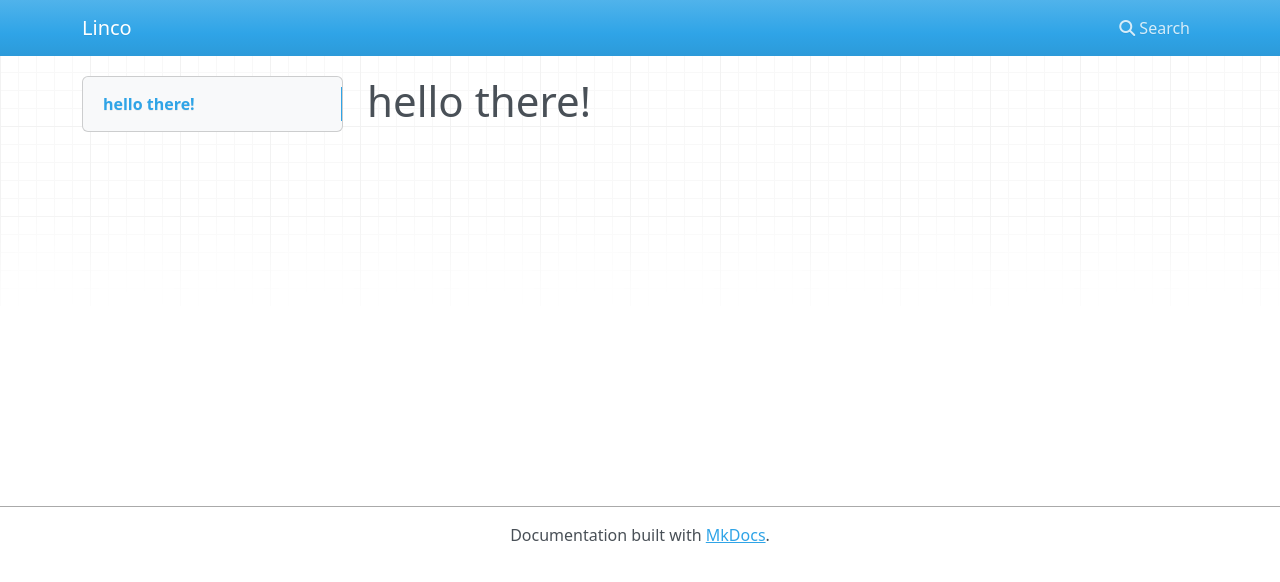
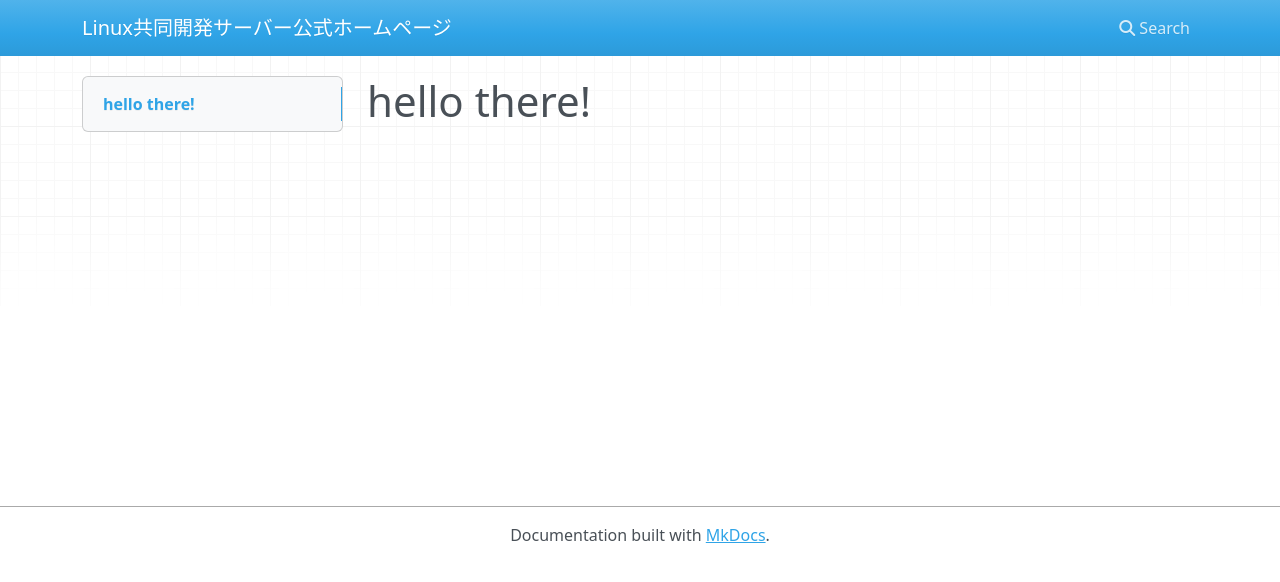
Before and after one commit to linuxcodevserver/linuxcodevserver.github.io, an MkDocs documentation site: the page built from docs/index.md, in a window 1280 px wide. Shown: the top 582 px of the page. Built offline with MkDocs 1.6.1, drawn with Linux system fonts in a browser that asks for light colours; nearby versions of some CDN libraries.

Commit message:
Update mkdocs.yml

```diff
--- a/mkdocs.yml
+++ b/mkdocs.yml
@@ -1 +1 @@
-site_name: Linco
+site_name: Linux共同開発サーバー公式ホームページ
```
